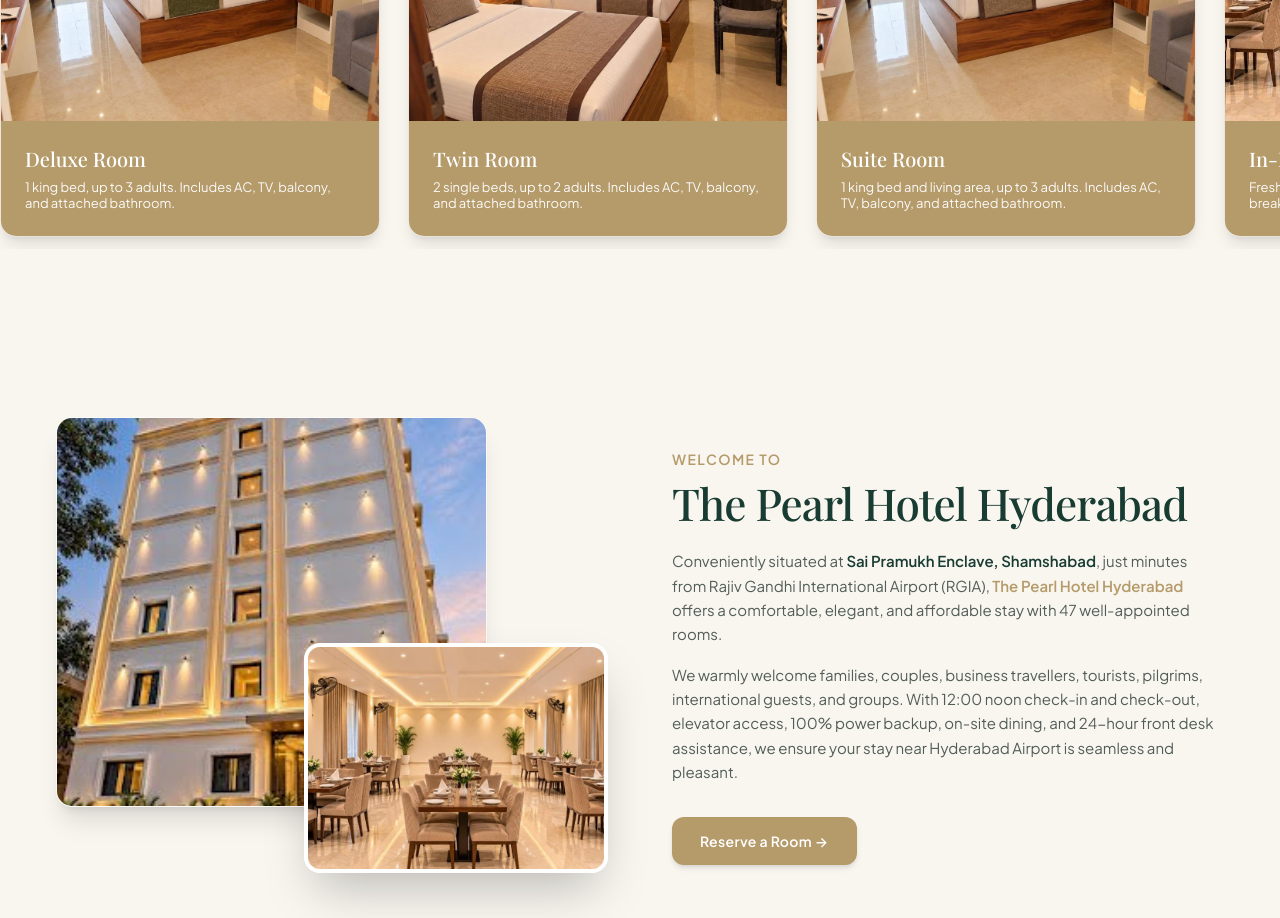
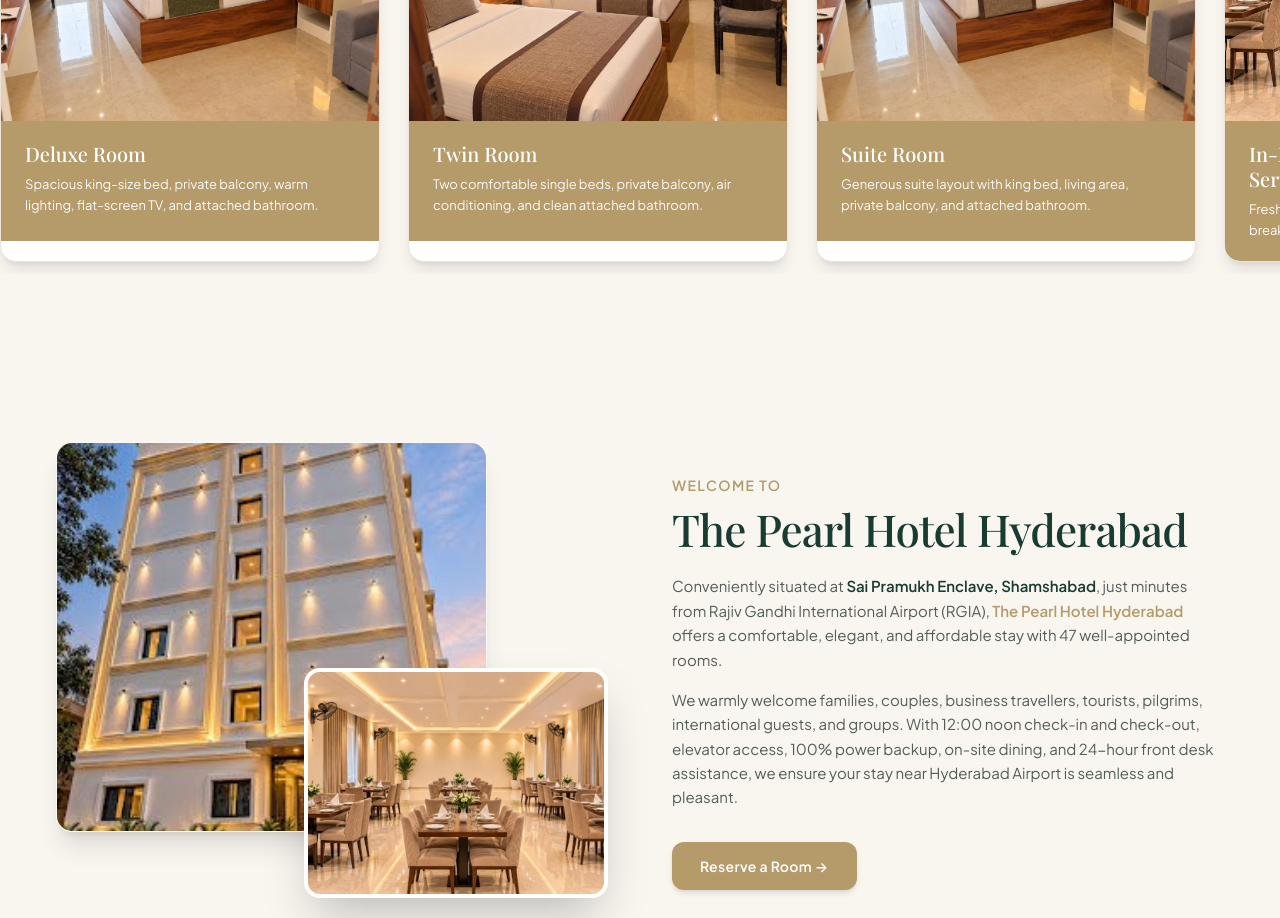
Before and after one commit to kavithamedida4-web/Petal_hotel, a Next.js app: page / in a window 1280 px wide. Shown: the part 1060-1978 px from the top of the page. Built offline with nearby package versions, Linux system fonts and the light colour scheme; a web font is replaced by a local one.

Commit message:
Fix room card text alignment and descriptions in services section

```diff
--- a/src/components/ServicesSection.tsx
+++ b/src/components/ServicesSection.tsx
@@ -7,22 +7,22 @@ import { ArrowLeft, ArrowRight } from "lucide-react";
 const services = [
   {
     title: "Deluxe Room",
-    subtitle: "1 king bed, up to 3 adults. Includes AC, TV, balcony, and attached bathroom.",
+    subtitle: "Spacious king-size bed, private balcony, warm lighting, flat-screen TV, and attached bathroom.",
     img: "/images/pearl_deluxe_room_1.jpg",
   },
   {
     title: "Twin Room",
-    subtitle: "2 single beds, up to 2 adults. Includes AC, TV, balcony, and attached bathroom.",
+    subtitle: "Two comfortable single beds, private balcony, air conditioning, and clean attached bathroom.",
     img: "/images/pearl_twin_room.jpg",
   },
   {
     title: "Suite Room",
-    subtitle: "1 king bed and living area, up to 3 adults. Includes AC, TV, balcony, and attached bathroom.",
+    subtitle: "Generous suite layout with king bed, living area, private balcony, and attached bathroom.",
     img: "/images/pearl_suite_room.jpg",
   },
   {
     title: "In-House Restaurant & Room Service",
-    subtitle: "Freshly prepared South & North Indian dishes, daily breakfast, and 24-hr in-room dining.",
+    subtitle: "Freshly prepared South & North Indian dishes, daily breakfast buffet, and 24-hr in-room dining.",
     img: "/images/pearl_restaurant.jpg",
   },
   {
@@ -103,11 +103,11 @@ export default function ServicesSection() {
             </div>
 
             {/* Clean Gold/tan info bar with uniform fixed height across all cards */}
-            <div className="bg-[#b59a6a] px-6 py-4 sm:py-5 h-[105px] sm:h-[115px] flex flex-col justify-center">
-              <p className="text-white font-serif text-lg sm:text-xl font-medium leading-snug line-clamp-1">
+            <div className="bg-[#b59a6a] px-6 py-4 sm:py-5 min-h-[110px] sm:min-h-[120px] flex flex-col justify-start">
+              <p className="text-white font-serif text-lg sm:text-xl font-medium leading-tight">
                 {svc.title}
               </p>
-              <p className="text-white/95 text-xs sm:text-[13px] mt-1.5 font-sans leading-tight line-clamp-2">
+              <p className="text-white/95 text-xs sm:text-[13px] mt-2 font-sans leading-relaxed line-clamp-2">
                 {svc.subtitle}
               </p>
             </div>
```
